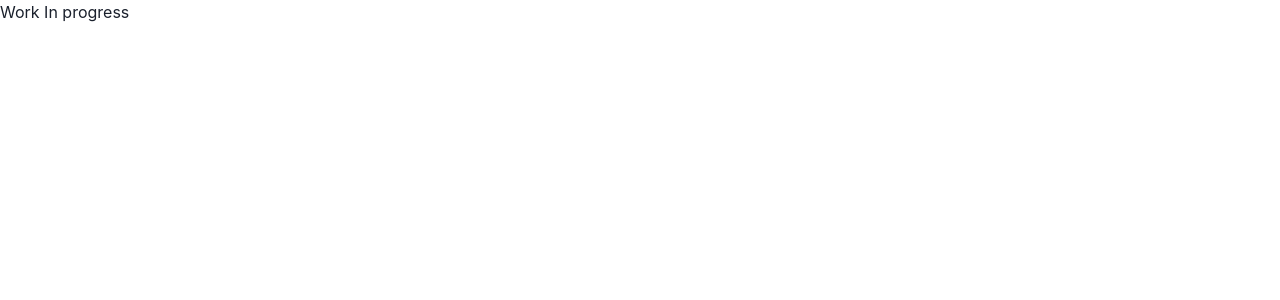
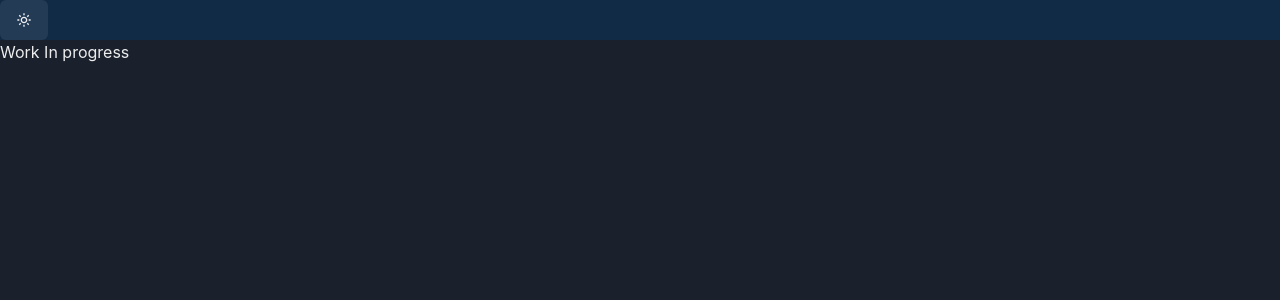
Before and after one commit to Meekunn/meekunn.github.io, a Next.js app: page / in a window 1280 px wide. Shown: the top 300 px of the page. Built offline with nearby package versions, Linux system fonts and the light colour scheme.

Commit message:
:art: Add Color Mode

```diff
--- /dev/null
+++ b/components/Navbar/index.tsx
@@ -0,0 +1,16 @@
+import { BsMoonStarsFill } from "react-icons/bs";
+import { BiSun } from "react-icons/bi";
+import { Box, Button, useColorMode, useColorModeValue } from "@chakra-ui/react";
+
+const Navbar = () => {
+	const { colorMode, toggleColorMode } = useColorMode();
+	return (
+		<Box bg={useColorModeValue("light.100", "dark.100")}>
+			<Button onClick={toggleColorMode}>
+				{colorMode === "light" ? <BsMoonStarsFill /> : <BiSun />}
+			</Button>
+		</Box>
+	);
+};
+
+export default Navbar;
--- a/pages/_app.tsx
+++ b/pages/_app.tsx
@@ -1,10 +1,21 @@
 import { ChakraProvider } from "@chakra-ui/react";
 import type { AppProps } from "next/app";
+import { Montserrat } from "@next/font/google";
+import theme from "../theme";
+
+const montserrat = Montserrat({ subsets: ["latin"] });
 
 function App({ Component, pageProps }: AppProps) {
 	return (
-		<ChakraProvider>
-			<Component {...pageProps} />
+		<ChakraProvider theme={theme}>
+			<>
+				<style jsx global>{`
+					html {
+						font-family: ${montserrat.style.fontFamily};
+					}
+				`}</style>
+				<Component {...pageProps} />
+			</>
 		</ChakraProvider>
 	);
 }
--- a/pages/_document.tsx
+++ b/pages/_document.tsx
@@ -1,12 +1,13 @@
 import { Html, Head, Main, NextScript } from "next/document";
 import { ColorModeScript } from "@chakra-ui/react";
+import theme from "../theme";
 
 export default function Document() {
 	return (
 		<Html lang="en">
 			<Head />
 			<body>
-				<ColorModeScript />
+				<ColorModeScript initialColorMode={theme.color_mode.initialColorMode} />
 				<Main />
 				<NextScript />
 			</body>
--- a/pages/index.tsx
+++ b/pages/index.tsx
@@ -1,10 +1,6 @@
 import Head from "next/head";
-import Image from "next/image";
-import { Inter } from "@next/font/google";
-import styles from "../styles/Home.module.css";
 import { Text } from "@chakra-ui/react";
-
-const inter = Inter({ subsets: ["latin"] });
+import Navbar from "../components/Navbar";
 
 export default function Home() {
 	return (
@@ -15,6 +11,7 @@ export default function Home() {
 				<meta name="viewport" content="width=device-width, initial-scale=1" />
 				<link rel="icon" href="/favicon.ico" />
 			</Head>
+			<Navbar />
 			<Text>Work In progress</Text>
 		</>
 	);
--- /dev/null
+++ b/theme/foundation/color_mode.ts
@@ -0,0 +1,8 @@
+import { type ThemeConfig } from "@chakra-ui/react";
+
+const color_mode: ThemeConfig = {
+	initialColorMode: "dark",
+	useSystemColorMode: true,
+};
+
+export default color_mode;
--- /dev/null
+++ b/theme/foundation/colors.ts
@@ -0,0 +1,13 @@
+const colors = {
+	dark: {
+		100: "#112A46",
+		200: "#EFF0F5",
+	},
+	light: {
+		100: "#CED1E1",
+		200: "#030B14",
+		300: "#ACC8E5",
+	},
+};
+
+export default colors;
--- /dev/null
+++ b/theme/index.ts
@@ -0,0 +1,10 @@
+import { extendTheme } from "@chakra-ui/react";
+import colors from "./foundation/colors";
+import color_mode from "./foundation/color_mode";
+
+const theme = extendTheme({
+	colors,
+	color_mode,
+});
+
+export default theme;
```
